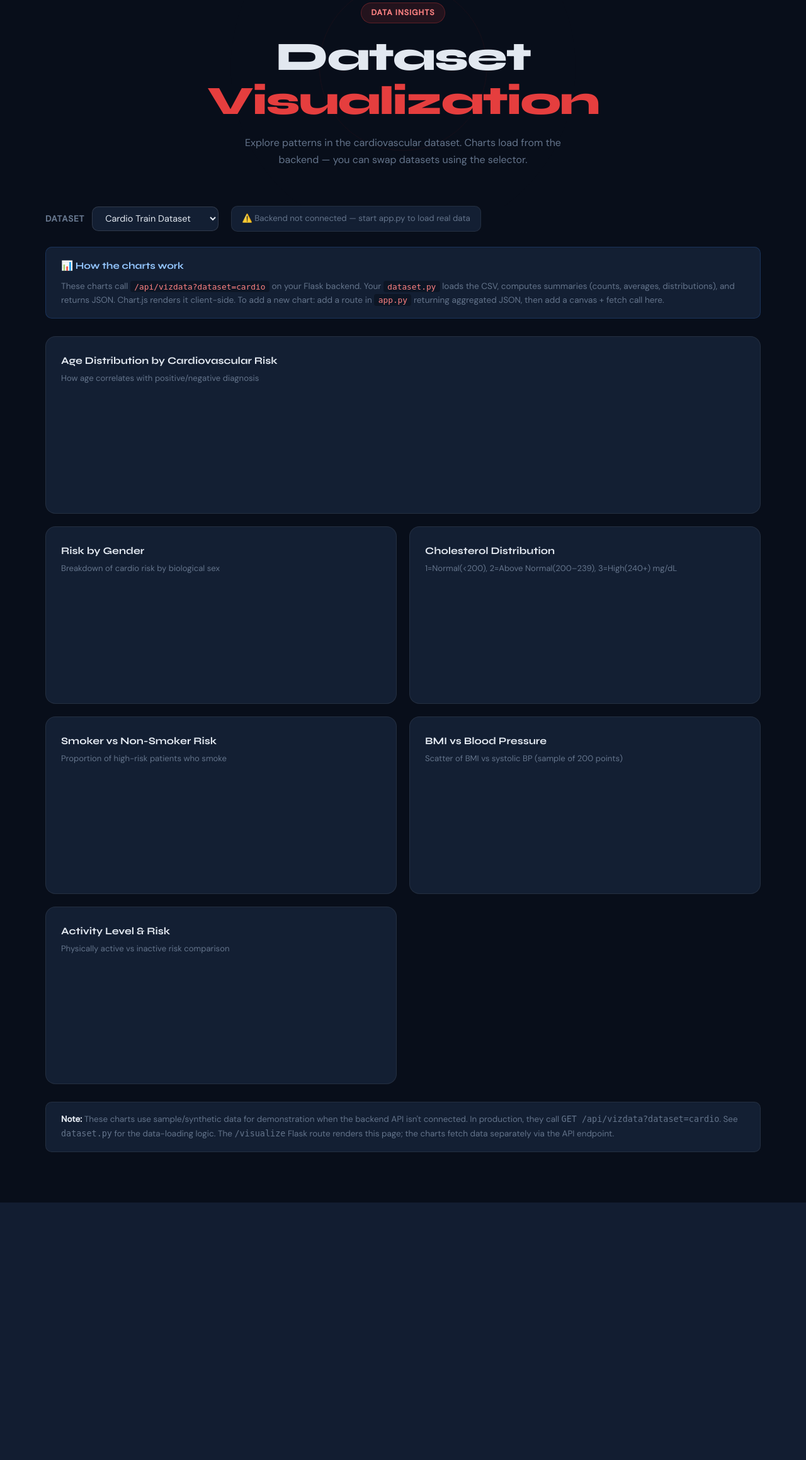
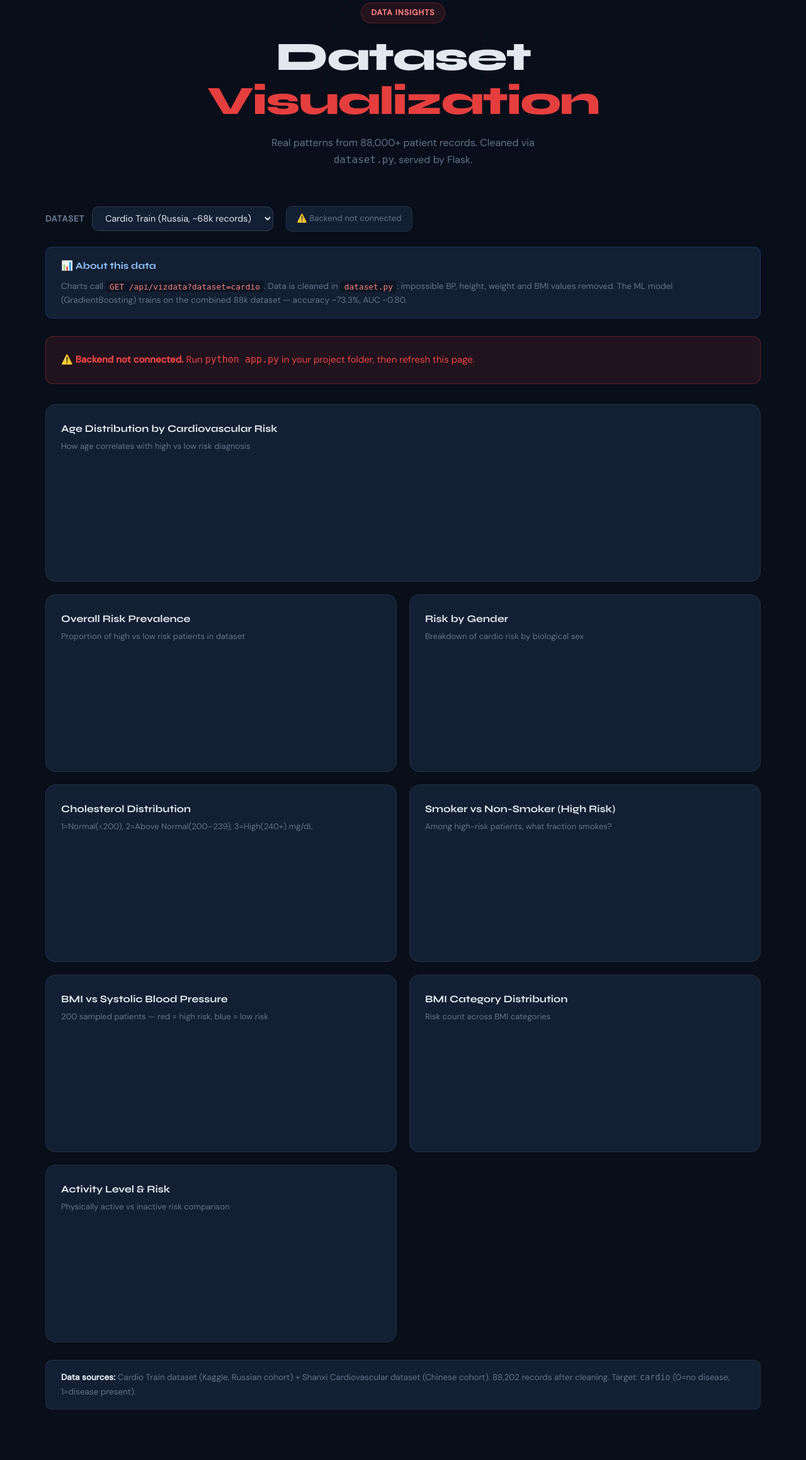
Before and after one commit to yakew7/Cardiovascular-disease-prediction, a Flask app: page /visualize in a window 1280 px wide. Shown: the part 116-2435 px from the top of the page at 63% size. Before the commit the page ends 2026 px from the top, so only its background shows below. Run offline with Flask 3, Linux system fonts and the light colour scheme; a map, chart or similar area stays blank.

Commit message:
Updated Visualize

```diff
--- a/templates/Visualize.html
+++ b/templates/Visualize.html
@@ -6,11 +6,10 @@
   <title>Visualize — CardioAI</title>
   <link rel="preconnect" href="https://fonts.googleapis.com">
   <link href="https://fonts.googleapis.com/css2?family=Syne:wght@400;600;700;800&family=DM+Sans:ital,wght@0,300;0,400;0,500;1,300&display=swap" rel="stylesheet">
-  <link rel="stylesheet" href="/static/style.css">
+  <link rel="stylesheet" href="/static/Style.css">
   <script src="https://cdnjs.cloudflare.com/ajax/libs/Chart.js/4.4.1/chart.umd.min.js"></script>
 </head>
 <body>
-
 <nav class="nav">
   <a href="/" class="nav-logo"><span class="logo-icon">♥</span><span>CardioAI</span></a>
   <ul class="nav-links">
@@ -21,235 +20,84 @@
     <li><a href="/faq">FAQ</a></li>
   </ul>
 </nav>
-
 <section class="page-hero">
   <div class="hero-bg"><div class="pulse-ring r1"></div><div class="pulse-ring r2"></div></div>
   <div class="hero-content">
     <div class="hero-badge">Data Insights</div>
     <h1 class="hero-title">Dataset<br><span class="accent">Visualization</span></h1>
-    <p class="hero-sub">Explore patterns in the cardiovascular dataset. Charts load from the backend — you can swap datasets using the selector.</p>
+    <p class="hero-sub">Real patterns from 88,000+ patient records. Cleaned via <code>dataset.py</code>, served by Flask.</p>
   </div>
 </section>
-
 <section class="viz-section">
   <div class="container">
-
     <div class="viz-controls">
       <div class="viz-control-group">
         <label>Dataset</label>
         <select id="datasetSelect" onchange="loadViz()">
-          <option value="cardio">Cardio Train Dataset</option>
-          <option value="shanxi">Shanxi Cardio Dataset</option>
+          <option value="cardio">Cardio Train (Russia, ~68k records)</option>
+          <option value="shanxi">Shanxi Cardio (China, ~19k records)</option>
         </select>
       </div>
-      <div class="viz-info-box">
-        <span id="datasetInfo">Loading dataset info...</span>
-      </div>
+      <div class="viz-info-box"><span id="datasetInfo">Loading…</span></div>
     </div>
-
-    <!-- How data visualization works - explanation -->
     <div class="viz-explain">
-      <h3>📊 How the charts work</h3>
-      <p>These charts call <code>/api/vizdata?dataset=cardio</code> on your Flask backend. Your <code>dataset.py</code> loads the CSV, computes summaries (counts, averages, distributions), and returns JSON. Chart.js renders it client-side. To add a new chart: add a route in <code>app.py</code> returning aggregated JSON, then add a canvas + fetch call here.</p>
+      <h3>📊 About this data</h3>
+      <p>Charts call <code>GET /api/vizdata?dataset=cardio</code>. Data is cleaned in <code>dataset.py</code>: impossible BP, height, weight and BMI values removed. The ML model (GradientBoosting) trains on the combined 88k dataset — accuracy ~73.3%, AUC ~0.80.</p>
     </div>
-
+    <div id="loadError" style="display:none;padding:1.5rem;background:rgba(239,68,68,0.1);border:1px solid rgba(239,68,68,0.3);border-radius:12px;color:#ef4444;margin-bottom:2rem">
+      ⚠️ <strong>Backend not connected.</strong> Run <code>python app.py</code> in your project folder, then refresh this page.
+    </div>
     <div class="charts-grid">
-      <div class="chart-card wide">
-        <h3>Age Distribution by Cardiovascular Risk</h3>
-        <p class="chart-sub">How age correlates with positive/negative diagnosis</p>
-        <canvas id="ageChart"></canvas>
-      </div>
-
-      <div class="chart-card">
-        <h3>Risk by Gender</h3>
-        <p class="chart-sub">Breakdown of cardio risk by biological sex</p>
-        <canvas id="genderChart"></canvas>
-      </div>
-
-      <div class="chart-card">
-        <h3>Cholesterol Distribution</h3>
-        <p class="chart-sub">1=Normal(&lt;200), 2=Above Normal(200–239), 3=High(240+) mg/dL</p>
-        <canvas id="cholChart"></canvas>
-      </div>
-
-      <div class="chart-card">
-        <h3>Smoker vs Non-Smoker Risk</h3>
-        <p class="chart-sub">Proportion of high-risk patients who smoke</p>
-        <canvas id="smokeChart"></canvas>
-      </div>
-
-      <div class="chart-card">
-        <h3>BMI vs Blood Pressure</h3>
-        <p class="chart-sub">Scatter of BMI vs systolic BP (sample of 200 points)</p>
-        <canvas id="scatterChart"></canvas>
-      </div>
-
-      <div class="chart-card">
-        <h3>Activity Level & Risk</h3>
-        <p class="chart-sub">Physically active vs inactive risk comparison</p>
-        <canvas id="activeChart"></canvas>
-      </div>
+      <div class="chart-card wide"><h3>Age Distribution by Cardiovascular Risk</h3><p class="chart-sub">How age correlates with high vs low risk diagnosis</p><canvas id="ageChart"></canvas></div>
+      <div class="chart-card"><h3>Overall Risk Prevalence</h3><p class="chart-sub">Proportion of high vs low risk patients in dataset</p><canvas id="prevalenceChart"></canvas></div>
+      <div class="chart-card"><h3>Risk by Gender</h3><p class="chart-sub">Breakdown of cardio risk by biological sex</p><canvas id="genderChart"></canvas></div>
+      <div class="chart-card"><h3>Cholesterol Distribution</h3><p class="chart-sub">1=Normal(&lt;200), 2=Above Normal(200–239), 3=High(240+) mg/dL</p><canvas id="cholChart"></canvas></div>
+      <div class="chart-card"><h3>Smoker vs Non-Smoker (High Risk)</h3><p class="chart-sub">Among high-risk patients, what fraction smokes?</p><canvas id="smokeChart"></canvas></div>
+      <div class="chart-card"><h3>BMI vs Systolic Blood Pressure</h3><p class="chart-sub">200 sampled patients — red = high risk, blue = low risk</p><canvas id="scatterChart"></canvas></div>
+      <div class="chart-card"><h3>BMI Category Distribution</h3><p class="chart-sub">Risk count across BMI categories</p><canvas id="bmiChart"></canvas></div>
+      <div class="chart-card"><h3>Activity Level &amp; Risk</h3><p class="chart-sub">Physically active vs inactive risk comparison</p><canvas id="activeChart"></canvas></div>
     </div>
-
     <div class="viz-note">
-      <strong>Note:</strong> These charts use sample/synthetic data for demonstration when the backend API isn't connected. In production, they call <code>GET /api/vizdata?dataset=cardio</code>. See <code>dataset.py</code> for the data-loading logic. The <code>/visualize</code> Flask route renders this page; the charts fetch data separately via the API endpoint.
+      <strong>Data sources:</strong> Cardio Train dataset (Kaggle, Russian cohort) + Shanxi Cardiovascular dataset (Chinese cohort). 88,202 records after cleaning. Target: <code>cardio</code> (0=no disease, 1=disease present).
     </div>
   </div>
 </section>
-
 <script>
-const COLORS = {
-  red: 'rgba(239,68,68,0.8)',
-  blue: 'rgba(59,130,246,0.8)',
-  green: 'rgba(34,197,94,0.8)',
-  orange: 'rgba(249,115,22,0.8)',
-  purple: 'rgba(168,85,247,0.8)',
-  teal: 'rgba(20,184,166,0.8)',
-  redLight: 'rgba(239,68,68,0.15)',
-  blueLight: 'rgba(59,130,246,0.15)',
-};
-
-Chart.defaults.color = '#94a3b8';
-Chart.defaults.borderColor = 'rgba(255,255,255,0.06)';
-Chart.defaults.font.family = "'DM Sans', sans-serif";
-
-let charts = {};
-
-function destroyAll() {
-  Object.values(charts).forEach(c => c.destroy());
-  charts = {};
+const C={red:'rgba(239,68,68,0.85)',blue:'rgba(59,130,246,0.85)',green:'rgba(34,197,94,0.85)',orange:'rgba(249,115,22,0.85)',purple:'rgba(168,85,247,0.85)',teal:'rgba(20,184,166,0.85)'};
+Chart.defaults.color='#94a3b8';Chart.defaults.borderColor='rgba(255,255,255,0.06)';Chart.defaults.font.family="'DM Sans',sans-serif";
+let ch={};
+function kill(){Object.values(ch).forEach(c=>c.destroy());ch={};}
+function sc(extra={}){return{responsive:true,plugins:{legend:{position:'top'}},scales:{x:{grid:{display:false}},y:{grid:{color:'rgba(255,255,255,0.05)'}},...(extra.scales||{})}};}
+async function loadViz(){
+  const ds=document.getElementById('datasetSelect').value;
+  document.getElementById('datasetInfo').textContent='Loading…';
+  document.getElementById('loadError').style.display='none';
+  let data;
+  try{
+    const r=await fetch('/api/vizdata?dataset='+ds);
+    if(!r.ok)throw new Error('HTTP '+r.status);
+    data=await r.json();
+    if(data.error)throw new Error(data.error);
+    document.getElementById('datasetInfo').textContent=(data.total_records||0).toLocaleString()+' records loaded and cleaned';
+  }catch(e){
+    document.getElementById('datasetInfo').textContent='⚠️ Backend not connected';
+    document.getElementById('loadError').style.display='block';
+    kill();return;
+  }
+  kill();
+  ch.age=new Chart(document.getElementById('ageChart'),{type:'bar',data:{labels:data.age_bins,datasets:[{label:'High Risk',data:data.age_pos,backgroundColor:C.red,borderRadius:4},{label:'Low Risk',data:data.age_neg,backgroundColor:C.blue,borderRadius:4}]},options:sc()});
+  if(data.prevalence){ch.prev=new Chart(document.getElementById('prevalenceChart'),{type:'doughnut',data:{labels:['High Risk','Low Risk'],datasets:[{data:[data.prevalence.high_risk,data.prevalence.low_risk],backgroundColor:[C.red,C.blue],borderWidth:2,borderColor:'#0f172a'}]},options:{plugins:{legend:{position:'bottom'}},cutout:'62%'}});}
+  ch.gender=new Chart(document.getElementById('genderChart'),{type:'doughnut',data:{labels:['Male High','Female High','Male Low','Female Low'],datasets:[{data:[...(data.gender_pos||[0,0]),...(data.gender_neg||[0,0])],backgroundColor:[C.red,C.orange,C.blue,C.teal],borderWidth:2,borderColor:'#0f172a'}]},options:{plugins:{legend:{position:'bottom'}},cutout:'60%'}});
+  ch.chol=new Chart(document.getElementById('cholChart'),{type:'bar',data:{labels:['Normal (<200)','Above Normal (200–239)','High (240+)'],datasets:[{label:'High Risk',data:data.chol_pos,backgroundColor:C.red,borderRadius:6},{label:'Low Risk',data:data.chol_neg,backgroundColor:C.blue,borderRadius:6}]},options:sc()});
+  ch.smoke=new Chart(document.getElementById('smokeChart'),{type:'pie',data:{labels:['Smoker','Non-Smoker'],datasets:[{data:data.smoke_risk||[0,0],backgroundColor:[C.orange,C.teal],borderWidth:2,borderColor:'#0f172a'}]},options:{plugins:{legend:{position:'bottom'}}}});
+  if(data.bmi_sample){
+    const hr=data.bmi_sample.filter(p=>p.c===1),lr=data.bmi_sample.filter(p=>p.c===0);
+    ch.scatter=new Chart(document.getElementById('scatterChart'),{type:'scatter',data:{datasets:[{label:'High Risk',data:hr,backgroundColor:C.red,pointRadius:4},{label:'Low Risk',data:lr,backgroundColor:C.blue,pointRadius:4}]},options:{plugins:{legend:{position:'top'}},scales:{x:{title:{display:true,text:'BMI'},grid:{color:'rgba(255,255,255,0.05)'}},y:{title:{display:true,text:'Systolic BP (mmHg)'},grid:{color:'rgba(255,255,255,0.05)'}}}}});
+  }
+  if(data.bmi_bins){ch.bmi=new Chart(document.getElementById('bmiChart'),{type:'bar',data:{labels:data.bmi_bins,datasets:[{label:'High Risk',data:data.bmi_pos,backgroundColor:C.red,borderRadius:6},{label:'Low Risk',data:data.bmi_neg,backgroundColor:C.purple,borderRadius:6}]},options:sc()});}
+  ch.active=new Chart(document.getElementById('activeChart'),{type:'bar',data:{labels:['Active','Inactive'],datasets:[{label:'High Risk',data:data.active_pos,backgroundColor:C.red,borderRadius:6},{label:'Low Risk',data:data.active_neg,backgroundColor:C.green,borderRadius:6}]},options:sc()});
 }
-
-async function loadViz() {
-  const dataset = document.getElementById('datasetSelect').value;
-  let data;
-
-  try {
-    const res = await fetch(`/api/vizdata?dataset=${dataset}`);
-    if (!res.ok) throw new Error('Server returned ' + res.status);
-    data = await res.json();
-    const userNote = data.user_submissions > 0 ? ` (incl. ${data.user_submissions} user submissions)` : '';
-    document.getElementById('datasetInfo').textContent =
-      `${data.total_records?.toLocaleString()} records loaded${userNote}`;
-  } catch(e) {
-    document.getElementById('datasetInfo').textContent =
-      '⚠️ Backend not connected — start app.py to load real data';
-    // Show placeholder empty charts rather than fake data
-    destroyAll();
-    return;
-  }
-
-  destroyAll();
-  renderCharts(data);
-}
-
-function getDemoData(ds) {
-  return {
-    total_records: ds === 'cardio' ? 70000 : 1025,
-    age_bins: ['30-35','35-40','40-45','45-50','50-55','55-60','60-65'],
-    age_pos: [120,340,890,1800,2300,2100,1600],
-    age_neg: [890,1200,1800,1900,1700,1100,700],
-    gender_pos: [3200, 2800],
-    gender_neg: [4100, 3900],
-    chol_pos: [1800, 2400, 1800],
-    chol_neg: [5200, 1200, 600],
-    smoke_risk: [62, 38],
-    bmi_sample: Array.from({length:80}, (_,i) => ({x: 17+Math.random()*23, y: 90+Math.random()*80})),
-    active_pos: [3800, 2200],
-    active_neg: [4600, 1400],
-  };
-}
-
-function renderCharts(data) {
-  // Age distribution
-  charts.age = new Chart(document.getElementById('ageChart'), {
-    type: 'bar',
-    data: {
-      labels: data.age_bins,
-      datasets: [
-        { label: 'High Risk', data: data.age_pos, backgroundColor: COLORS.red, borderRadius: 4 },
-        { label: 'Low Risk', data: data.age_neg, backgroundColor: COLORS.blue, borderRadius: 4 }
-      ]
-    },
-    options: { plugins: { legend: { position: 'top' }}, scales: { x: { grid: { display: false }}, y: { grid: { color: 'rgba(255,255,255,0.05)' }}}}
-  });
-
-  // Gender
-  charts.gender = new Chart(document.getElementById('genderChart'), {
-    type: 'doughnut',
-    data: {
-      labels: ['Male High Risk','Female High Risk','Male Low Risk','Female Low Risk'],
-      datasets: [{
-        data: [...data.gender_pos, ...data.gender_neg],
-        backgroundColor: [COLORS.red, COLORS.orange, COLORS.blue, COLORS.teal],
-        borderWidth: 2, borderColor: '#0f172a'
-      }]
-    },
-    options: { plugins: { legend: { position: 'bottom' }}, cutout: '60%' }
-  });
-
-  // Cholesterol
-  charts.chol = new Chart(document.getElementById('cholChart'), {
-    type: 'bar',
-    data: {
-      labels: ['1 — Normal (<200)', '2 — Above Normal (200–239)', '3 — High (240+)'],
-      datasets: [
-        { label: 'High Risk', data: data.chol_pos, backgroundColor: COLORS.red, borderRadius: 6 },
-        { label: 'Low Risk', data: data.chol_neg, backgroundColor: COLORS.blue, borderRadius: 6 }
-      ]
-    },
-    options: { plugins: { legend: { position: 'top' }}, scales: { x: { grid: { display: false }}, y: { grid: { color: 'rgba(255,255,255,0.05)' }}}}
-  });
-
-  // Smoker
-  charts.smoke = new Chart(document.getElementById('smokeChart'), {
-    type: 'pie',
-    data: {
-      labels: ['Smoker', 'Non-Smoker'],
-      datasets: [{
-        data: data.smoke_risk,
-        backgroundColor: [COLORS.orange, COLORS.teal],
-        borderWidth: 2, borderColor: '#0f172a'
-      }]
-    },
-    options: { plugins: { legend: { position: 'bottom' }}}
-  });
-
-  // BMI Scatter
-  charts.scatter = new Chart(document.getElementById('scatterChart'), {
-    type: 'scatter',
-    data: {
-      datasets: [{
-        label: 'BMI vs Systolic BP',
-        data: data.bmi_sample,
-        backgroundColor: COLORS.purple,
-        pointRadius: 4,
-      }]
-    },
-    options: {
-      scales: {
-        x: { title: { display: true, text: 'BMI' }, grid: { color: 'rgba(255,255,255,0.05)' }},
-        y: { title: { display: true, text: 'Systolic BP (mmHg)' }, grid: { color: 'rgba(255,255,255,0.05)' }}
-      },
-      plugins: { legend: { display: false }}
-    }
-  });
-
-  // Activity
-  charts.active = new Chart(document.getElementById('activeChart'), {
-    type: 'bar',
-    data: {
-      labels: ['Active', 'Inactive'],
-      datasets: [
-        { label: 'High Risk', data: data.active_pos, backgroundColor: COLORS.red, borderRadius: 6 },
-        { label: 'Low Risk', data: data.active_neg, backgroundColor: COLORS.green, borderRadius: 6 }
-      ]
-    },
-    options: { plugins: { legend: { position: 'top' }}, scales: { x: { grid: { display: false }}, y: { grid: { color: 'rgba(255,255,255,0.05)' }}}}
-  });
-}
-
-window.onload = loadViz;
+window.onload=loadViz;
 </script>
 </body>
 </html>
```
